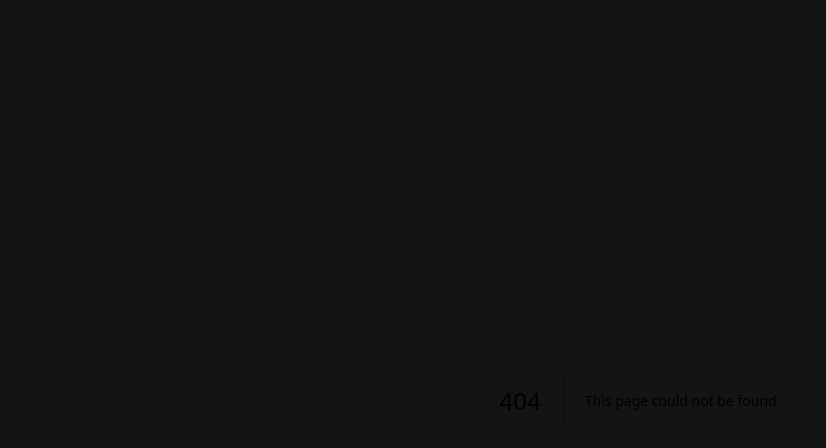
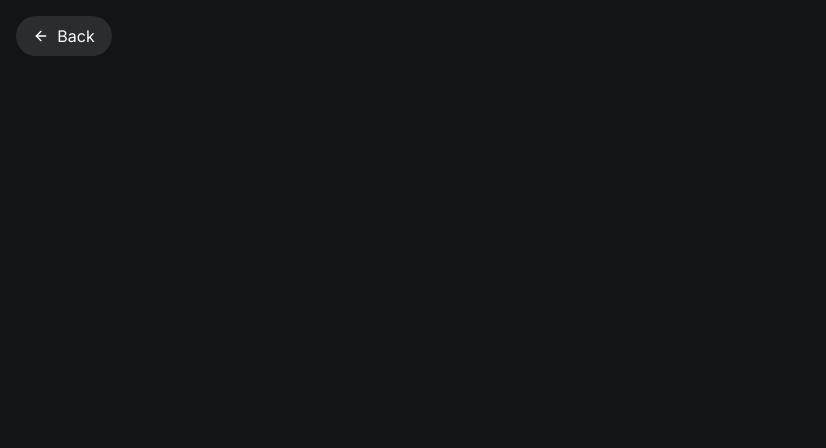
Before and after one commit to jordanbobadilla/personal-portfolio, a Next.js app: page /components/back-button in a window 1280 px wide. Before the commit this address had no page. Shown: the top 448 px of the page, without its empty margins (0-826 px from the left). Built offline with nearby package versions, Linux system fonts and the light colour scheme.

Commit message:
Add Back Button Component for Project Details Pages

```diff
--- /dev/null
+++ b/app/components/back-button/page.tsx
@@ -0,0 +1,17 @@
+import { ArrowLeft } from "lucide-react"
+import Link from "next/link"
+import React from "react"
+
+const BackButton = () => {
+  return (
+    <Link
+      href={"/"}
+      className=" w-24 flex flex-row justify-center items-center gap-2 m-4 p-2 text-white text-md backdrop-blur-2 bg-white/10 rounded-full hover:bg-white/15 transition-colors duration-200 cursor-pointer group"
+    >
+      <ArrowLeft className=" w-4 h-4 transform transition-transform duration-200 group-hover:-translate-x-1" />{" "}
+      Back
+    </Link>
+  )
+}
+
+export default BackButton
--- /dev/null
+++ b/app/one-earner-referrals/page.tsx
@@ -0,0 +1,8 @@
+import React from "react"
+import BackButton from "../components/back-button/page"
+
+const OneEarnerReferralsPage = () => {
+  return <BackButton />
+}
+
+export default OneEarnerReferralsPage
```
